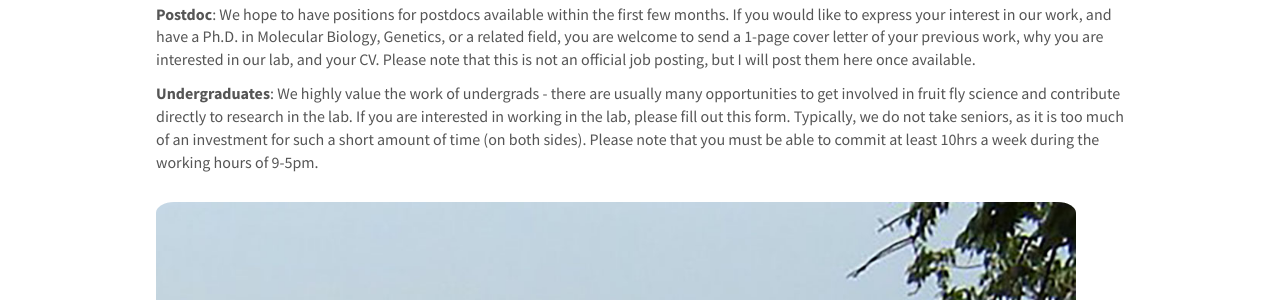
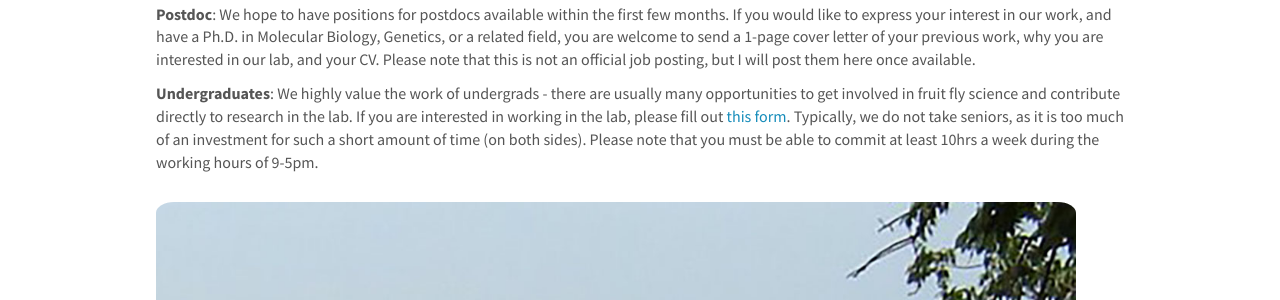
Before and after one commit to hansmdalton/hansmdalton.github.io, a Jekyll site: the page built from _pages/openings.md, in a window 1280 px wide and 1215 px high. Shown: the part 236-536 px from the top of the window. Built offline with Jekyll 4.4.1, drawn with Linux system fonts in a browser that asks for light colours; nearby versions of some CDN libraries; part of the change alters nothing that is shown.

```diff
--- a/_pages/openings.md
+++ b/_pages/openings.md
@@ -14,7 +14,7 @@ We are in the process of getting started at the University of Kansas - but we ar
 
 <strong>Postdoc</strong>: We hope to have positions for postdocs available within the first few months. If you would like to express your interest in our work, and have a Ph.D. in Molecular Biology, Genetics, or a related field, you are welcome to send a 1-page cover letter of your previous work, why you are interested in our lab, and your CV. Please note that this is not an official job posting, but I will post them here once available.
 
-<strong>Undergraduates</strong>: We highly value the work of undergrads - there are usually many opportunities to get involved in fruit fly science and contribute directly to research in the lab. If you are interested in working in the lab, please fill out this form. Typically, we do not take seniors, as it is too much of an investment for such a short amount of time (on both sides). Please note that you must be able to commit at least 10hrs a week during the working hours of 9-5pm.
+<strong>Undergraduates</strong>: We highly value the work of undergrads - there are usually many opportunities to get involved in fruit fly science and contribute directly to research in the lab. If you are interested in working in the lab, please fill out <a href="{{ site.url }}{{ site.baseurl }}/downloads/Undergrad_Questionnaire.pdf">this form</a>. Typically, we do not take seniors, as it is too much of an investment for such a short amount of time (on both sides). Please note that you must be able to commit at least 10hrs a week during the working hours of 9-5pm.
 
 
 
```
